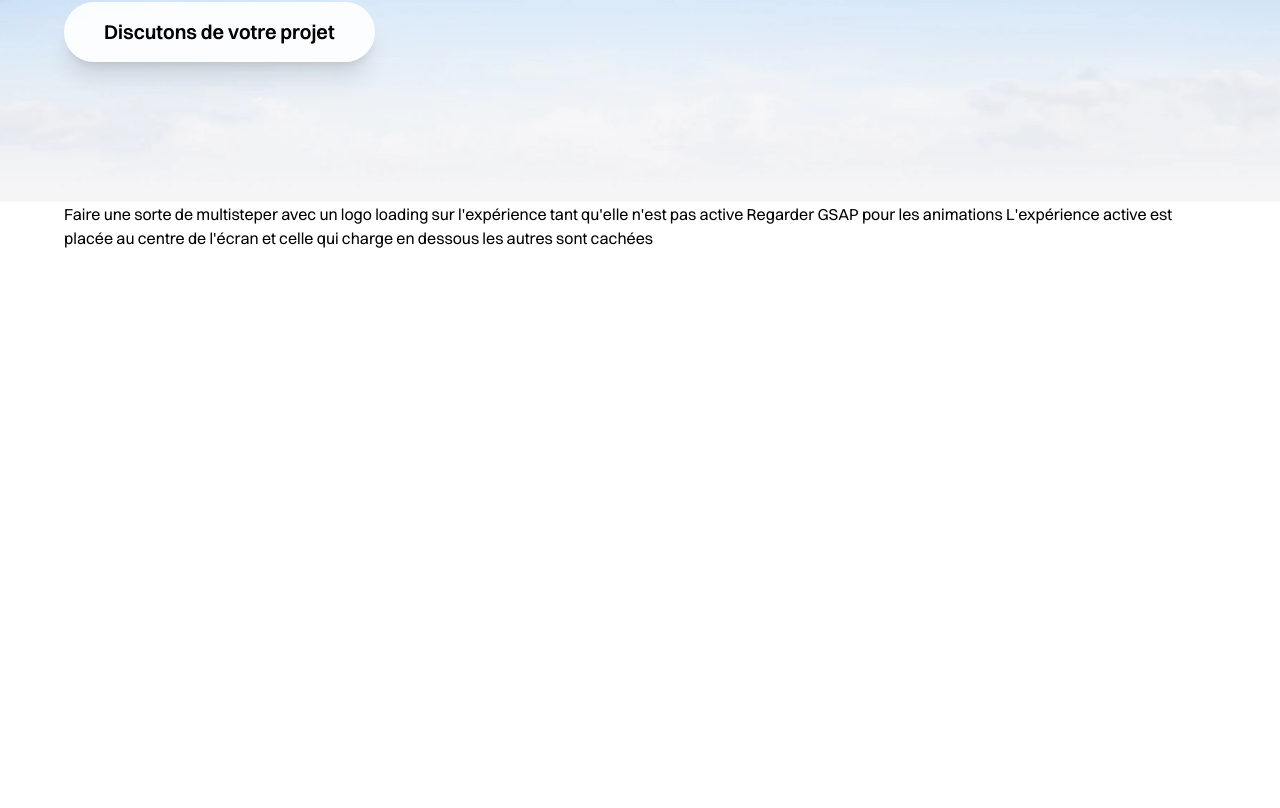
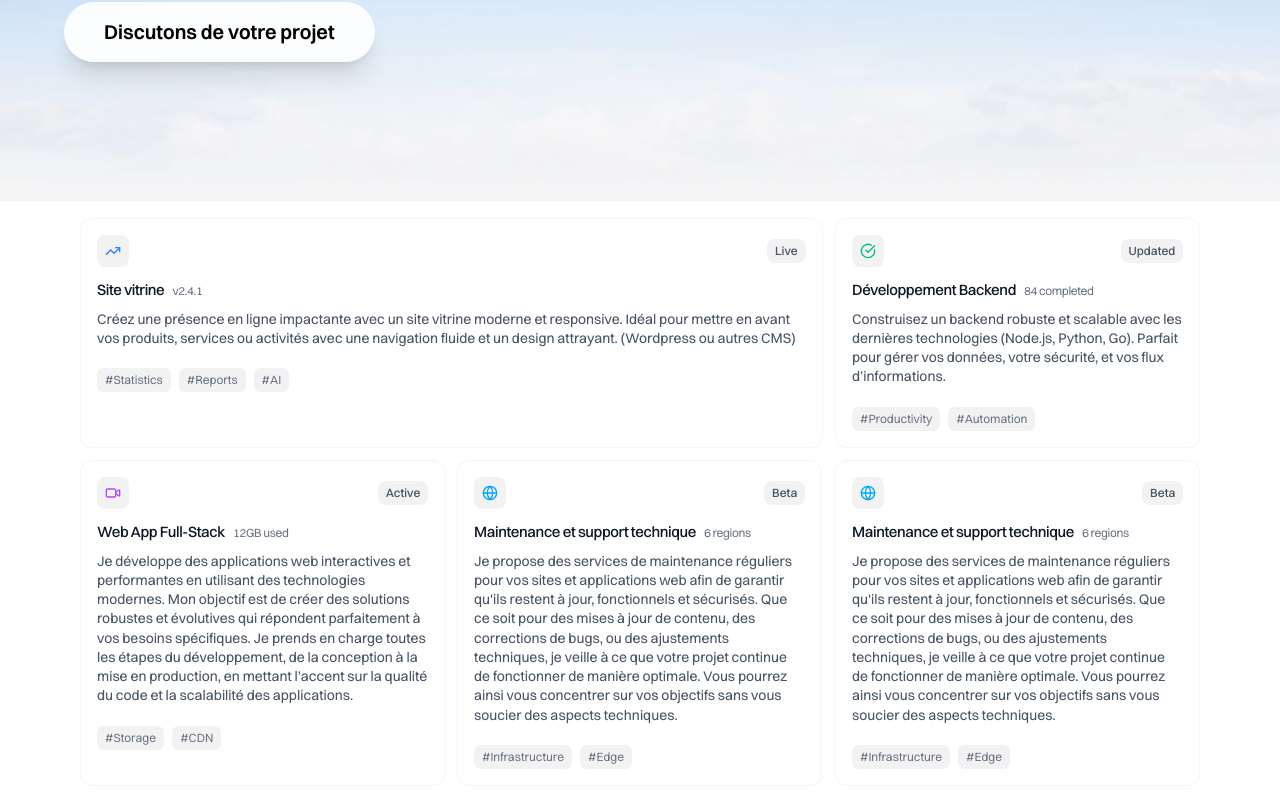
Before and after one commit to Matsuel/portfolio, a Next.js app: page / in a window 1280 px wide. Shown: the part 598-1406 px from the top of the page. Built offline with nearby package versions, Linux system fonts and the light colour scheme.

Commit message:
V1 services

```diff
--- /dev/null
+++ b/constants/services.tsx
@@ -0,0 +1,57 @@
+import { BentoItem } from "@/types";
+import {
+    CheckCircle,
+    TrendingUp,
+    Video,
+    Globe,
+} from "lucide-react";
+
+export const services: BentoItem[] = [
+    {
+        title: "Site vitrine",
+        meta: "v2.4.1",
+        cta: "En savoir plus →",
+        description:
+            "Créez une présence en ligne impactante avec un site vitrine moderne et responsive. Idéal pour mettre en avant vos produits, services ou activités avec une navigation fluide et un design attrayant. (Wordpress ou autres CMS)",
+        icon: <TrendingUp className="w-4 h-4 text-blue-500" />,
+        status: "Live",
+        tags: ["Statistics", "Reports", "AI"],
+        colSpan: 2
+    },
+    {
+        title: "Développement Backend",
+        meta: "84 completed",
+        cta: "En savoir plus →",
+        description: "Construisez un backend robuste et scalable avec les dernières technologies (Node.js, Python, Go). Parfait pour gérer vos données, votre sécurité, et vos flux d’informations.",
+        icon: <CheckCircle className="w-4 h-4 text-emerald-500" />,
+        status: "Updated",
+        tags: ["Productivity", "Automation"],
+    },
+    {
+        title: "Web App Full-Stack",
+        meta: "12GB used",
+        cta: "En savoir plus →",
+        description: "Je développe des applications web interactives et performantes en utilisant des technologies modernes. Mon objectif est de créer des solutions robustes et évolutives qui répondent parfaitement à vos besoins spécifiques. Je prends en charge toutes les étapes du développement, de la conception à la mise en production, en mettant l’accent sur la qualité du code et la scalabilité des applications.",
+        icon: <Video className="w-4 h-4 text-purple-500" />,
+        status: "Active",
+        tags: ["Storage", "CDN"],
+    },
+    {
+        title: "Maintenance et support technique",
+        meta: "6 regions",
+        cta: "En savoir plus →",
+        description: "Je propose des services de maintenance réguliers pour vos sites et applications web afin de garantir qu'ils restent à jour, fonctionnels et sécurisés. Que ce soit pour des mises à jour de contenu, des corrections de bugs, ou des ajustements techniques, je veille à ce que votre projet continue de fonctionner de manière optimale. Vous pourrez ainsi vous concentrer sur vos objectifs sans vous soucier des aspects techniques.",
+        icon: <Globe className="w-4 h-4 text-sky-500" />,
+        status: "Beta",
+        tags: ["Infrastructure", "Edge"],
+    },
+    {
+        title: "Maintenance et support technique",
+        meta: "6 regions",
+        cta: "En savoir plus →",
+        description: "Je propose des services de maintenance réguliers pour vos sites et applications web afin de garantir qu'ils restent à jour, fonctionnels et sécurisés. Que ce soit pour des mises à jour de contenu, des corrections de bugs, ou des ajustements techniques, je veille à ce que votre projet continue de fonctionner de manière optimale. Vous pourrez ainsi vous concentrer sur vos objectifs sans vous soucier des aspects techniques.",
+        icon: <Globe className="w-4 h-4 text-sky-500" />,
+        status: "Beta",
+        tags: ["Infrastructure", "Edge"],
+    }
+];
--- a/src/app/page.tsx
+++ b/src/app/page.tsx
@@ -3,6 +3,8 @@ import Loader from "@/components/loader";
 import NavbarButton from "@/components/navbar/Button";
 import Navbar from "@/components/navbar/Navbar";
 import Parcours from "@/components/Parcours";
+import Projets from "@/components/Projets";
+import Services from "@/components/Services";
 
 export default function Home() {
   return (
@@ -11,7 +13,9 @@ export default function Home() {
       {/* <Loader /> */}
       <Navbar />
       <Hero />
-      <Parcours />
+      <Services />
+      {/* <Projets /> */}
+      {/* <Parcours /> */}
     </div>
   );
 }
--- /dev/null
+++ b/src/components/BentoGrid.tsx
@@ -0,0 +1,87 @@
+"use client";
+
+import { BentoItem } from "@/types";
+import { cn } from "@/utils/cn";
+
+interface BentoGridProps {
+    items: BentoItem[];
+}
+
+const BentoGrid = ({
+    items
+}: BentoGridProps) => {
+    return (
+        <div className="grid grid-cols-1 lg:grid-cols-3 gap-3 p-4 w-full">
+            {items.map((item, index) => (
+                <div
+                    key={index}
+                    className={cn(
+                        "group relative p-4 rounded-xl overflow-hidden transition-all duration-300",
+                        "border border-gray-100/80 bg-white",
+                        "hover:shadow-[0_2px_12px_rgba(0,0,0,0.03)]",
+                        "hover:-translate-y-0.5 will-change-transform",
+                        item.colSpan || "col-span-1",
+                        item.colSpan === 2 ? "lg:col-span-2" : "",
+                    )}
+                >
+                    <div
+                        className={"absolute inset-0 opacity-0 group-hover:opacity-100 transition-opacity duration-300"}
+                    >
+                        <div className="absolute inset-0 bg-[radial-gradient(circle_at_center,rgba(0,0,0,0.02)_1px,transparent_1px)] bg-[length:4px_4px]" />
+                    </div>
+
+                    <div className="relative flex flex-col space-y-3">
+                        <div className="flex items-center justify-between">
+                            <div className="w-8 h-8 rounded-lg flex items-center justify-center bg-black/5 group-hover:bg-gradient-to-br transition-all duration-300">
+                                {item.icon}
+                            </div>
+                            <span
+                                className={cn(
+                                    "text-xs font-medium px-2 py-1 rounded-lg backdrop-blur-sm",
+                                    "bg-black/5 text-gray-600",
+                                    "transition-colors duration-300 group-hover:bg-black/10"
+                                )}
+                            >
+                                {item.status}
+                            </span>
+                        </div>
+
+                        <div className="space-y-2">
+                            <h3 className="font-medium text-gray-900 tracking-tight text-[15px]">
+                                {item.title}
+                                <span className="ml-2 text-xs text-gray-500 font-normal">
+                                    {item.meta}
+                                </span>
+                            </h3>
+                            <p className="text-sm text-gray-600 leading-snug font-[425]">
+                                {item.description}
+                            </p>
+                        </div>
+
+                        <div className="flex items-center justify-between mt-2">
+                            <div className="flex items-center space-x-2 text-xs text-gray-500">
+                                {item.tags.map((tag, i) => (
+                                    <span
+                                        key={i}
+                                        className="px-2 py-1 rounded-md bg-black/5 backdrop-blur-sm transition-all duration-200 hover:bg-black/10"
+                                    >
+                                        #{tag}
+                                    </span>
+                                ))}
+                            </div>
+                            <span className="text-xs text-gray-500 opacity-0 group-hover:opacity-100 transition-opacity">
+                                {item.cta}
+                            </span>
+                        </div>
+                    </div>
+
+                    <div
+                        className={"absolute inset-0 -z-10 rounded-xl p-px bg-gradient-to-br from-transparent via-gray-100/50 to-transparent opacity-0 group-hover:opacity-100 transition-opacity duration-300"}
+                    />
+                </div>
+            ))}
+        </div>
+    );
+}
+
+export default BentoGrid;
--- /dev/null
+++ b/src/components/Services.tsx
@@ -0,0 +1,18 @@
+import React from 'react'
+import SectionLayout from './SectionLayout'
+import BentoGrid from "@/components/BentoGrid"
+import { services } from '../../constants/services';
+
+const Services = () => {
+    return (
+        <SectionLayout
+            id='services'
+            className='h-auto flex flex-col items-center justify-center'
+        >
+            <BentoGrid items={services} />
+
+        </SectionLayout>
+    )
+}
+
+export default Services
```
Also changed, not shown: src/types.d.ts (added, +10 -0 lines).
